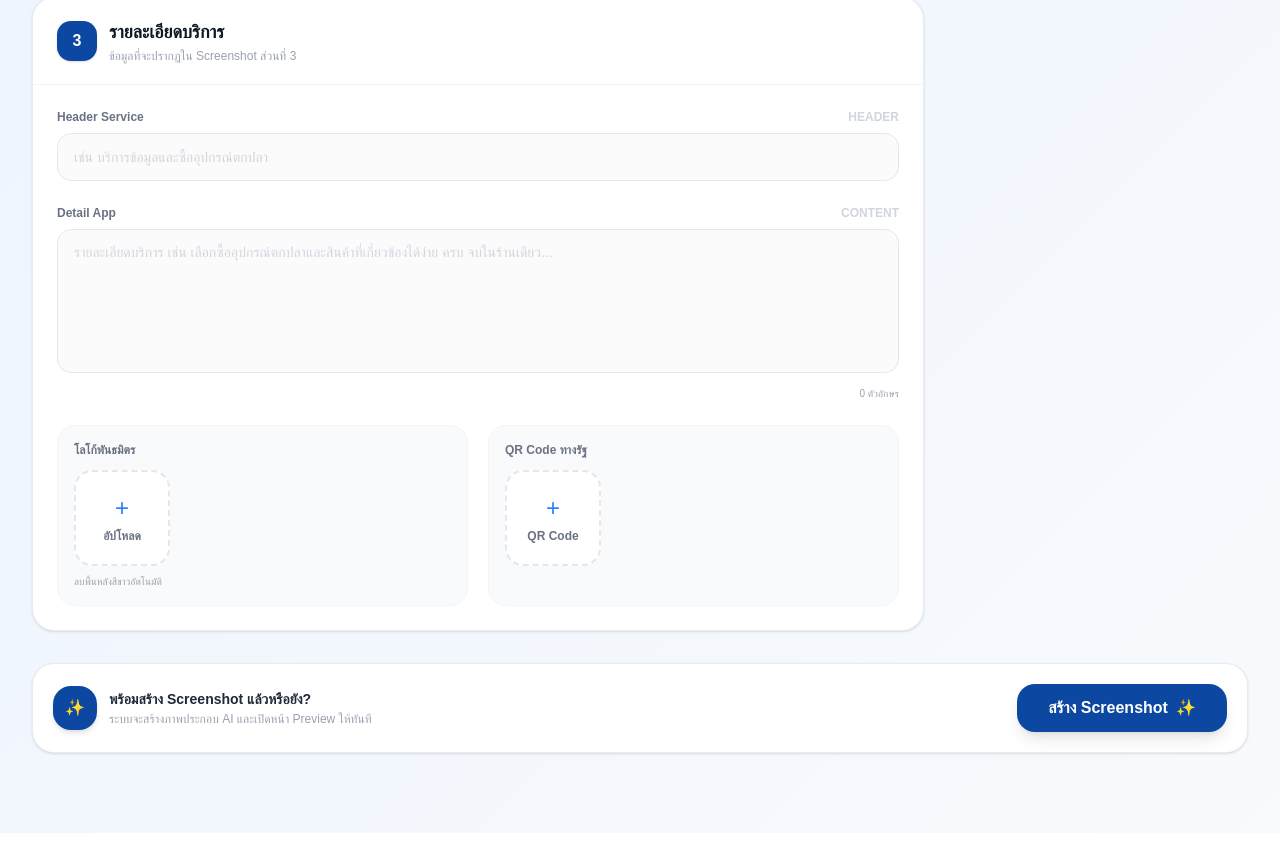
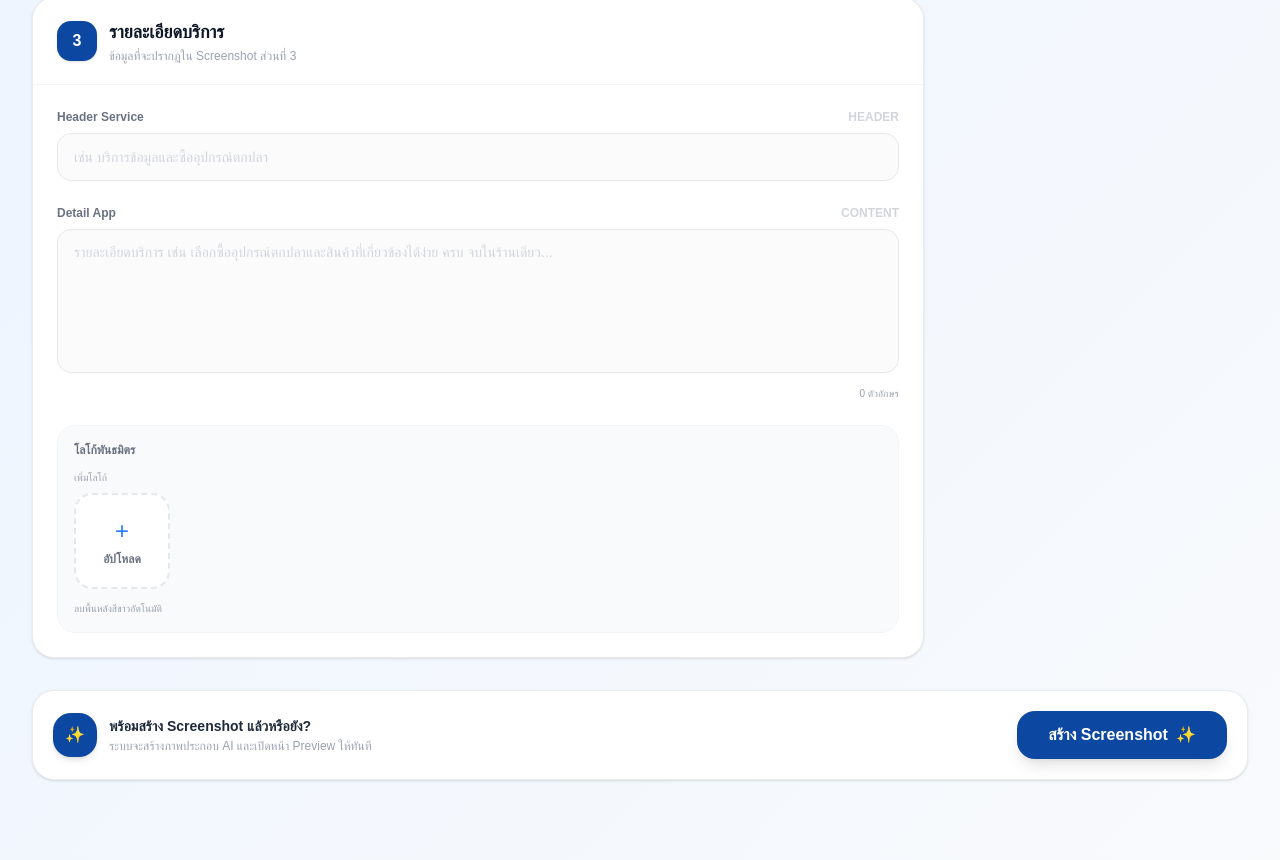
Before and after one commit to phoneapt0976-png/Project-C, a Next.js app: page / in a window 1280 px wide. Shown: the part 1580-2440 px from the top of the page. Before the commit the page ends 2413 px from the top, so only its background shows below. Built offline with nearby package versions, Linux system fonts and the light colour scheme; a web font is replaced by a local one.

Commit message:
Replace QR upload with repeatable partner logo uploads

```diff
--- a/app/page.tsx
+++ b/app/page.tsx
@@ -38,8 +38,7 @@ export default function MiniAppForm() {
   const [orgLogo, setOrgLogo] = useState<string | null>(null);
   const [appLogo, setAppLogo] = useState<string | null>(null);
   const [screenshot, setScreenshot] = useState<string | null>(null);
-  const [footerLogo, setFooterLogo] = useState<string | null>(null);
-  const [qrCode, setQrCode] = useState<string | null>(null);
+  const [footerLogos, setFooterLogos] = useState<string[]>([]);
 
   const [appNameTH, setAppNameTH] = useState('');
   const [appNameEN, setAppNameEN] = useState('');
@@ -465,6 +464,37 @@ export default function MiniAppForm() {
     e.target.value = '';
   };
 
+  const handleFooterLogoUpload = (
+    e: React.ChangeEvent<HTMLInputElement>,
+    index: number
+  ) => {
+    handleImageUpload(
+      e,
+      (logoUpdate) => {
+        setFooterLogos((currentLogos) => {
+          const currentLogo = currentLogos[index] ?? null;
+          const nextLogo =
+            typeof logoUpdate === 'function'
+              ? logoUpdate(currentLogo)
+              : logoUpdate;
+
+          if (index === currentLogos.length) {
+            return nextLogo
+              ? [...currentLogos, nextLogo]
+              : currentLogos;
+          }
+
+          if (!nextLogo) return currentLogos;
+
+          return currentLogos.map((logo, logoIndex) =>
+            logoIndex === index ? nextLogo : logo
+          );
+        });
+      },
+      true
+    );
+  };
+
   const waitForImages = async (
     element: HTMLElement
   ) => {
@@ -1123,22 +1153,6 @@ export default function MiniAppForm() {
                   />
                 </div>
 
-                <div className="w-[72px] h-[72px] bg-white rounded-lg p-1 flex items-center justify-center shadow-sm overflow-hidden flex-shrink-0">
-                  {qrCode ? (
-                    <img
-                      src={qrCode}
-                      className="w-full h-full object-cover rounded"
-                      alt="QR Code"
-                    />
-                  ) : (
-                    <div className="w-full h-full border-2 border-dashed border-gray-400 flex flex-col items-center justify-center rounded bg-gray-50">
-                      <span className="text-[10px] font-bold text-gray-500">
-                        QR DGA
-                      </span>
-                    </div>
-                  )}
-                </div>
-
                 <div className="flex-1 flex flex-col items-center justify-center ml-1">
                   <div className="bg-white px-2 py-0.5 rounded-md shadow-sm mb-1 flex items-baseline justify-center">
                     <span className="text-black font-black text-[15px] tracking-tight">
@@ -1357,14 +1371,22 @@ export default function MiniAppForm() {
               >
                 <div className="absolute inset-0 flex items-center justify-center px-4">
                   <div className="w-full flex items-center justify-around">
-                    <div className="w-[72px] h-[58px] flex items-center justify-center">
-                      {footerLogo ? (
+                    <div className="flex-1 min-w-0 h-[58px] flex items-center justify-evenly gap-1">
+                      {footerLogos.length > 0 ? (
+                        footerLogos.map((logo, index) => (
+                          <div
+                            key={`footer-logo-preview-${index}`}
+                            className="h-full min-w-0 flex-1 flex items-center justify-center"
+                            style={{ maxWidth: `${Math.min(72, 216 / footerLogos.length)}px` }}
+                          >
                             <img
-                          src={footerLogo}
+                              src={logo}
                               data-export-composite-image
                               className="max-w-full max-h-full object-contain"
-                          alt="Partner Logo"
-                        />
+                              alt={`Partner Logo ${index + 1}`}
+                            />
+                          </div>
+                        ))
                       ) : (
                         <div
                           className="w-[50px] h-[50px] rounded-full flex items-center justify-center text-white text-[9px] font-bold"
@@ -1377,7 +1399,7 @@ export default function MiniAppForm() {
                         </div>
                       )}
                     </div>
-                    <div className="w-[78px] h-[58px] flex items-center justify-center">
+                    <div className="w-[72px] h-[58px] flex items-center justify-center">
                       <img
                         src="/unnamed.png"
                         data-export-composite-image
@@ -1915,14 +1937,23 @@ export default function MiniAppForm() {
                     </span>
                   </div>
                 </div>
-                <div className="grid grid-cols-1 sm:grid-cols-2 gap-5">
                 <div className="rounded-2xl bg-gray-50 border border-gray-100 p-4">
                   <label className="block text-xs font-semibold text-gray-500 mb-3">
                     โลโก้พันธมิตร
                   </label>
+                  <div className="grid grid-cols-2 sm:grid-cols-3 lg:grid-cols-4 gap-3">
+                    {[...footerLogos, null].map((logo, index) => (
+                      <div key={`footer-logo-upload-${index}`}>
+                        <label className="block text-[10px] font-medium text-gray-400 mb-2">
+                          {logo
+                            ? `โลโก้ ${index + 1}`
+                            : footerLogos.length === 0
+                              ? 'เพิ่มโลโก้'
+                              : 'เพิ่มโลโก้อีก'}
+                        </label>
                         <label
                           className={`group relative w-24 h-24 rounded-2xl flex flex-col items-center justify-center text-blue-500 transition cursor-pointer overflow-hidden ${
-                        footerLogo
+                            logo
                               ? 'bg-transparent'
                               : 'bg-white border-2 border-dashed border-gray-200 hover:border-blue-300'
                           }`}
@@ -1932,19 +1963,15 @@ export default function MiniAppForm() {
                             accept="image/*"
                             className="hidden"
                             onChange={(e) =>
-                          handleImageUpload(
-                            e,
-                            setFooterLogo,
-                            true
-                          )
-                        }
-                      />
-                      {footerLogo ? (
+                              handleFooterLogoUpload(e, index)
+                            }
+                          />
+                          {logo ? (
                             <>
                               <img
-                            src={footerLogo}
+                                src={logo}
                                 className="w-full h-full object-contain"
-                            alt="Footer Logo"
+                                alt={`โลโก้พันธมิตร ${index + 1}`}
                               />
                               <div className="absolute inset-0 bg-black/45 opacity-0 group-hover:opacity-100 transition flex items-center justify-center">
                                 <span className="text-white text-[10px] font-semibold">
@@ -1954,60 +1981,19 @@ export default function MiniAppForm() {
                             </>
                           ) : (
                             <>
-                          <span className="text-2xl">
-                            +
-                          </span>
+                              <span className="text-2xl">+</span>
                               <span className="text-xs font-semibold text-gray-500 mt-1">
                                 อัปโหลด
                               </span>
                             </>
                           )}
                         </label>
-                    <p className="text-[10px] text-gray-400 mt-2">
+                      </div>
+                    ))}
+                  </div>
+                  <p className="text-[10px] text-gray-400 mt-3">
                     ลบพื้นหลังสีขาวอัตโนมัติ
                   </p>
-                  </div>
-                  <div className="rounded-2xl bg-gray-50 border border-gray-100 p-4">
-                    <label className="block text-xs font-semibold text-gray-500 mb-3">
-                      QR Code ทางรัฐ
-                    </label>
-                    <label className="group relative w-24 h-24 rounded-2xl bg-white border-2 border-dashed border-gray-200 flex flex-col items-center justify-center text-blue-500 hover:border-blue-300 transition cursor-pointer overflow-hidden">
-                      <input
-                        type="file"
-                        accept="image/*"
-                        className="hidden"
-                        onChange={(e) =>
-                          handleImageUpload(
-                            e,
-                            setQrCode
-                          )
-                        }
-                      />
-                      {qrCode ? (
-                        <>
-                          <img
-                            src={qrCode}
-                            className="w-full h-full object-cover"
-                            alt="QR Code"
-                          />
-                          <div className="absolute inset-0 bg-black/45 opacity-0 group-hover:opacity-100 transition flex items-center justify-center">
-                            <span className="text-white text-[10px] font-semibold">
-                              เปลี่ยน
-                            </span>
-                          </div>
-                        </>
-                      ) : (
-                        <>
-                          <span className="text-2xl">
-                            +
-                          </span>
-                          <span className="text-xs font-semibold text-gray-500 mt-1">
-                            QR Code
-                          </span>
-                        </>
-                      )}
-                    </label>
-                  </div>
                 </div>
               </div>
             </div>
```
Lines whose indentation alone changed are shown as unchanged.
